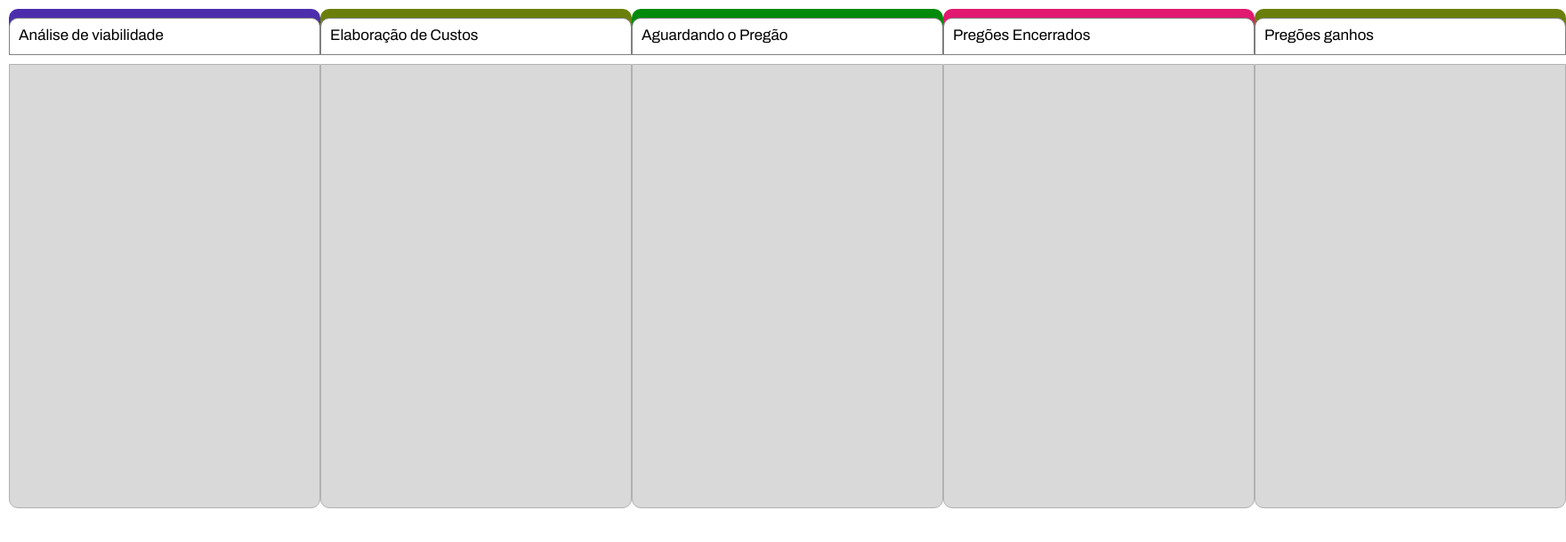
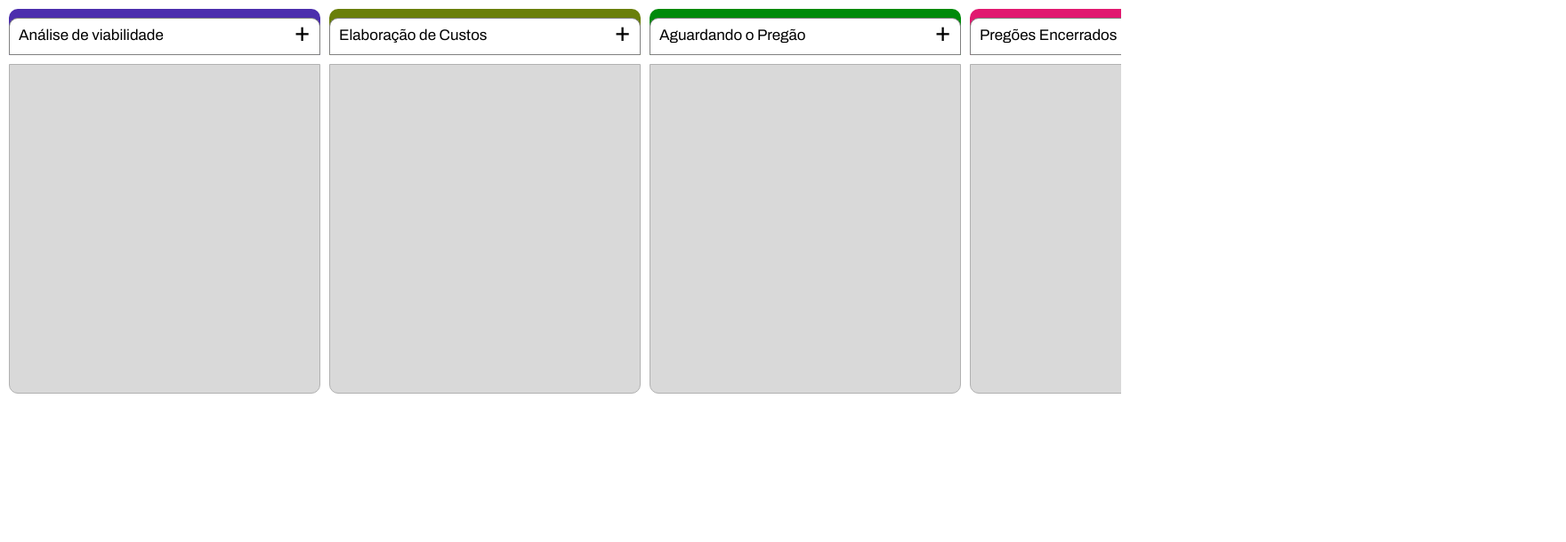
Before and after one commit to EVCG/Lifepipe, a Next.js app: page /kanban/ColunaCard in a window 1280 px wide. Shown: the top 610 px of the page at 89% size, 1760 px wide, since content can reach past the window. Built offline with nearby package versions, Linux system fonts and the light colour scheme.

Commit message:
Foram acrescentadas deslize nas colunas cards

```diff
--- a/src/pages/kanban/ColunaCard.js
+++ b/src/pages/kanban/ColunaCard.js
@@ -1,3 +1,4 @@
+import { useState } from 'react';
 import styles from './kanban.module.css'
 
 export default function ColunaCard() {
@@ -8,20 +9,37 @@ export default function ColunaCard() {
             <Coluna titulo='Aguardando o Pregão' classe='coluna-pregão' />
             <Coluna titulo='Pregões Encerrados' classe='coluna-encerrados' />
             <Coluna titulo='Pregões ganhos' classe='coluna-ganhos' />
-
         </div>
     )
 }
 
 function Coluna(props) {
-    console.log(props)
+    const [showPopup, setShowPopup] = useState(false);
+
+    const handlePopup = () => {
+        setShowPopup(!showPopup);
+    };
 
     return (
         <div className={styles.conteudo}>
             <div className={`${styles.coluna} ${styles[props.classe]}`}>
-                <h1>{props.titulo}</h1>
+                <h1>{props.titulo} <p onClick={handlePopup}>+</p></h1>
             </div>
-            <p className={styles.espacoCards}></p>
+            <div className={styles.espacoCards}></div>
+            {showPopup && (
+                <Popup onClose={handlePopup} />
+            )}
         </div>
     )
 }
+
+function Popup({ onClose }) {
+    return (
+        <div className={styles.popup}>
+            <div className={styles.popupContent}>
+                <span className={styles.close} onClick={onClose}>&times;</span>
+                <p>Em andamento</p>
+            </div>
+        </div>
+    );
+}
--- a/src/pages/kanban/kanban.module.css
+++ b/src/pages/kanban/kanban.module.css
@@ -18,27 +18,28 @@
 .navKanban a:hover{
     text-decoration: underline 2px;
     text-underline-offset: 17px;
-
 }
 
 .colunacards{
     margin: 10px 20px 20px 10px;
     display: flex;
     height: 100%;
-    justify-content: space-between;
+    overflow-x: auto;
+    white-space: nowrap;
 }
 
-
 /* Coluna cards */
-
 .coluna{
     width: 350px;
-    display: flex;
+    display: inline-block;
     border-top-left-radius: 10px;
     border-top-right-radius: 10px;
-    background-color:rgb(76, 46, 173) ;
+    background-color: rgb(76, 46, 173);
     flex-direction: column;
     height: 100%;
+    display: flex;
+    flex-direction: row;
+    justify-content: space-between;
 }
 
 .coluna h1{
@@ -52,17 +53,53 @@
     border: solid 1px grey;
     font-family: Archivo;
     font-size: 17px;
+    display: flex;
+    width: 100%;
+    justify-content: space-between;
+}
+
+.coluna p{
+    position: relative;
+    font-size: 30px;
+    top: -10px;
+    cursor: pointer;
 }
 
 .espacoCards{
     background-color: rgb(217, 217, 217);
     border: solid 1px rgb(177, 177, 177);
     width: 350px;
-    height: 500px;
-    margin: 10px 0px 20px 0px;
+    height: 29vw;
+    margin: 10px 10px 3px 0px;
     border-bottom-left-radius: 10px;
     border-bottom-right-radius: 10px;
 }
+
+.popup {
+    position: fixed;
+    left: 50%;
+    top: 50%;
+    transform: translate(-50%, -50%);
+    width: 300px;
+    padding: 20px;
+    background-color: white;
+    border: 1px solid #ccc;
+    box-shadow: 0 2px 10px rgba(0, 0, 0, 0.1);
+    z-index: 1000;
+}
+
+.popupContent {
+    position: relative;
+}
+
+.close {
+    position: absolute;
+    top: 10px;
+    right: 10px;
+    cursor: pointer;
+    font-size: 20px;
+}
+
 
 .coluna-viabilidade{
     background-color: rgb(76, 46, 173);
```
